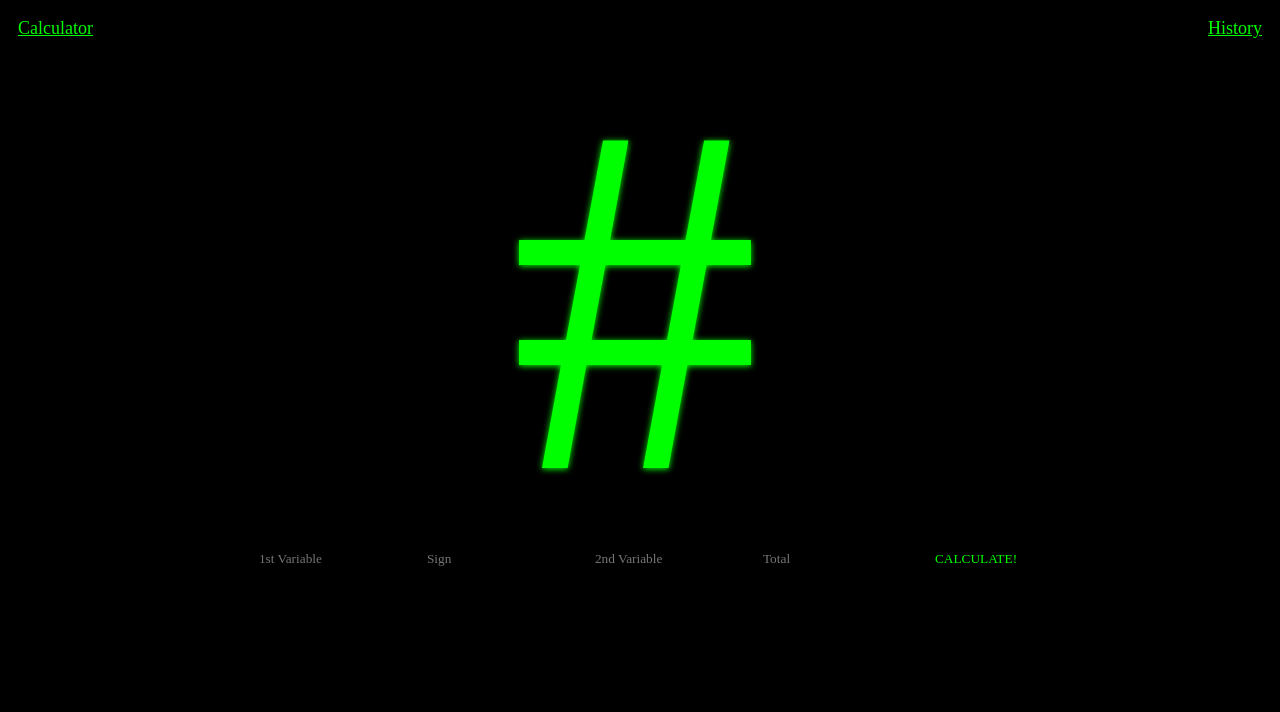
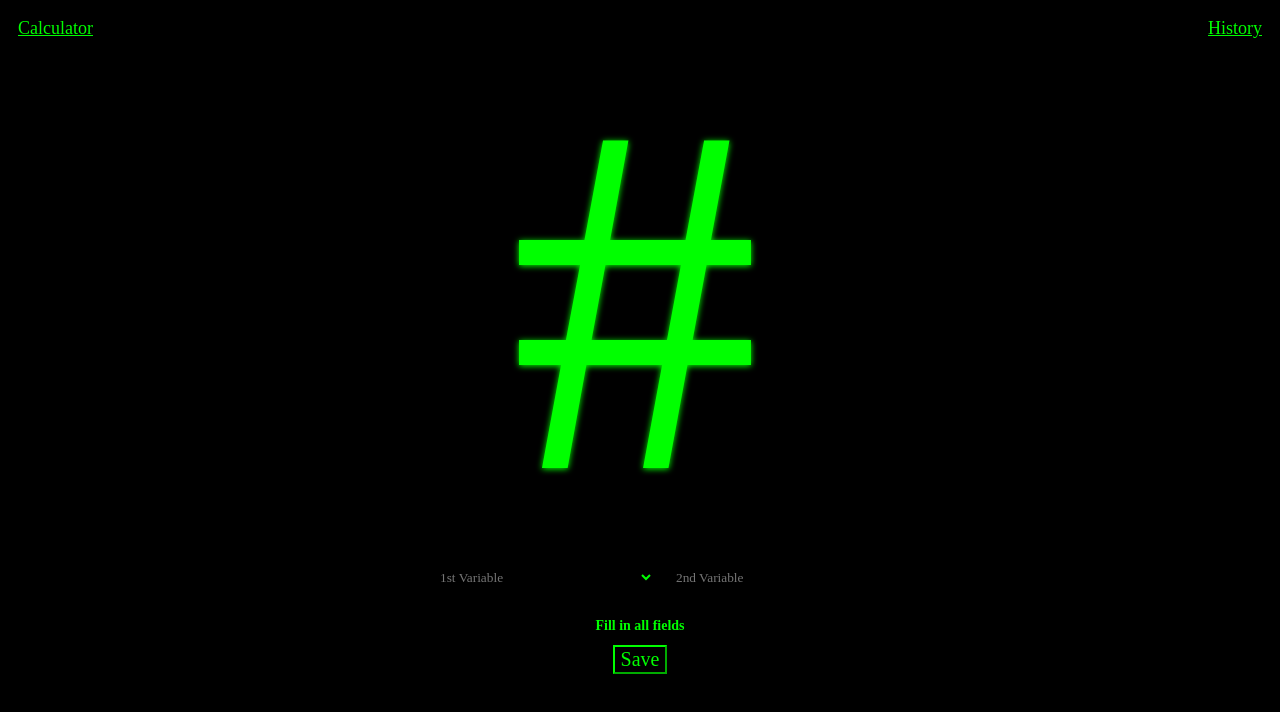
Before and after one commit to bladeyeight/C-alculator-frontend, a React (Create React App) app: page / in a window 1280 px wide. Shown: the top 712 px of the page. Built offline with nearby package versions, Linux system fonts and the light colour scheme; no server answers.

Commit message:
incorporated the math into the reactJS frontend

```diff
--- a/src/pages/History.js
+++ b/src/pages/History.js
@@ -15,7 +15,7 @@ function History(props) {
         return props.calculations.map((calculation) => (
           <div key={calculation._id} className="calculation">
             <h1>{calculation.var1}{calculation.sign}{calculation.var2}={calculation.total}</h1>
-            <button id="delete" onClick={() => removeCalculation(calculation.id)}>
+            <button className = "deleteHistory" id="delete" onClick={() => removeCalculation(calculation.id)}>
         DELETE
       </button>
           </div>
--- a/src/pages/Index.js
+++ b/src/pages/Index.js
@@ -1,4 +1,4 @@
-import { useState } from "react";
+import { useEffect, useState } from "react";
 import { Link } from "react-router-dom"
 
 function Index(props) {
@@ -12,8 +12,26 @@ function Index(props) {
 
   // handleChange function for form
   const handleChange = (event) => {
+    handleCalculation(newForm)
     setNewForm({ ...newForm, [event.target.name]: event.target.value });
+    console.log(newForm);
+
+
   };
+
+
+  const handleCalculation = (newForm) => {
+    if (newForm.sign === "+"){
+      newForm.total = parseInt(newForm.var1) + parseInt(newForm.var2)
+    }else if (newForm.sign === "-"){
+      newForm.total = parseInt(newForm.var1) - parseInt(newForm.var2)
+    }else if (newForm.sign === "/"){
+      newForm.total = parseInt(newForm.var1) / parseInt(newForm.var2)
+    }else if (newForm.sign === "*"){
+      newForm.total = parseInt(newForm.var1) * parseInt(newForm.var2)
+    }
+  }
+
 
   // handle submit function for form
   const handleSubmit = (event) => {
@@ -27,10 +45,26 @@ function Index(props) {
     });
   };
 
+  const loaded = () => {
+    handleCalculation(newForm);
+    return (
+    <input className = "Total"
+    type="float"
+    value={newForm.total}
+    name="total"
+    placeholder="Total"
+  />
+    )};
+
+  const loading = () => {
+    return <h1 className ="totalLoad">Fill in all fields</h1>;
+  };
+
+
   return (
-    <section className = "formcontainer">
+    <section >
       <div class = "hero glitch layers" data-text="#"><span>#</span></div>
-      <form onSubmit={handleSubmit}>
+      <form className = "formcontainer" onSubmit={handleSubmit}>
         <input className= "Var1"
           type="float"
           value={newForm.var1}
@@ -38,13 +72,13 @@ function Index(props) {
           placeholder="1st Variable"
           onChange={handleChange}
         />
-        <input className= "Sign"
-          type="text"
-          value={newForm.sign}
-          name="sign"
-          placeholder="Sign"
-          onChange={handleChange}
-        />
+        <select className = "Sign" name="sign" onChange={handleChange}>
+                    <option value="+">+</option>
+                    <option value="-">-</option>
+                    <option selected value={newForm.sign}>{newForm.sign}</option>
+                    <option value="/">/</option>
+                    <option value="*">*</option>
+            </select>
         <input className = "Var2"
           type="float"
           value={newForm.var2}
@@ -52,17 +86,13 @@ function Index(props) {
           placeholder="2nd Variable"
           onChange={handleChange}
         />
-        <input className = "Total"
-          type="float"
-          value={newForm.total}
-          name="total"
-          placeholder="Total"
-          onChange={handleChange}
-        />
-        <input className = "Calculate" type="submit" value="CALCULATE!" />
+        {newForm.var1 && newForm.var2 && newForm.sign ? loaded() : loading()}
+
+        <input className = "Calculate" type="submit" value="Save" />
       </form>
     </section>
   );
+
 }
 
 export default Index;
--- a/src/styles.scss
+++ b/src/styles.scss
@@ -16,6 +16,10 @@ body {
   font-family: 'Digital Dream';
 }
 
+.formcontainer {
+
+}
+
 .Var1{
   font-family: 'Digital Dream';
   color: lime;
@@ -24,6 +28,7 @@ body {
 }
 
 .Sign{
+  margin: 20px;
   font-family: 'Digital Dream';
   color: lime;
   background-color: black;
@@ -42,13 +47,19 @@ body {
   color: lime;
   background-color: black;
   border: none;
+
+}
+
+.totalLoad {
+  font-size: 14px;
 }
 
 .Calculate {
   color: lime;
   background-color: black;
   font-family: 'Digital Dream';
-  border: none;
+  border-color: lime;
+  font-size: 20px;
 }
 
 // Glitch CSS
@@ -528,6 +539,11 @@ body {
   justify-content: center;
 }
 
+.deleteHistory {
+  background-color: red;
+  border: none;
+}
+
 
 
 
```
